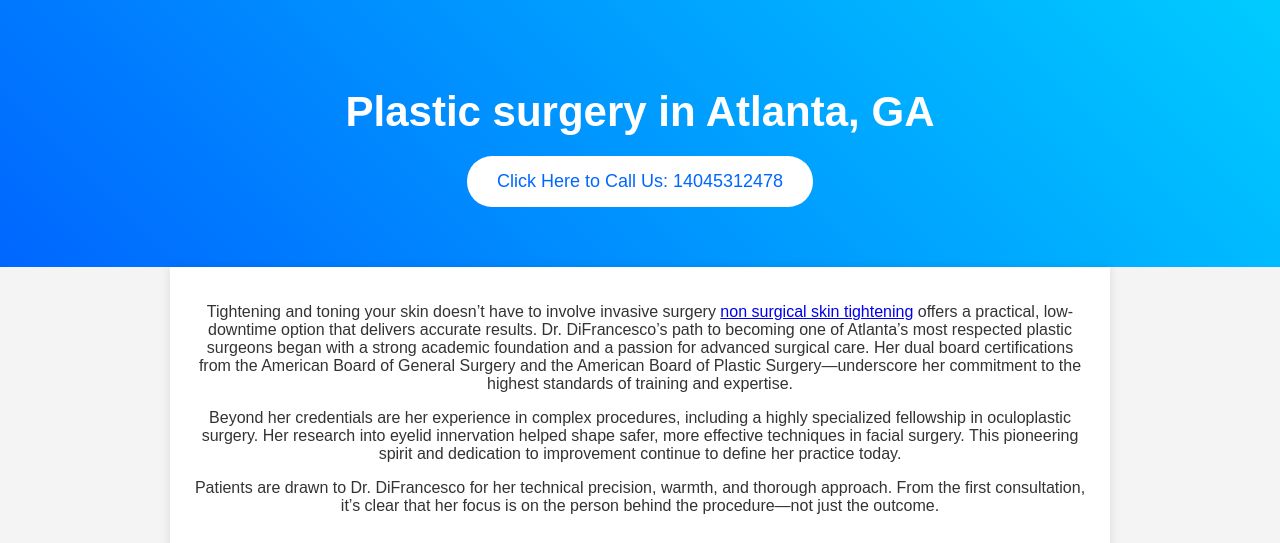
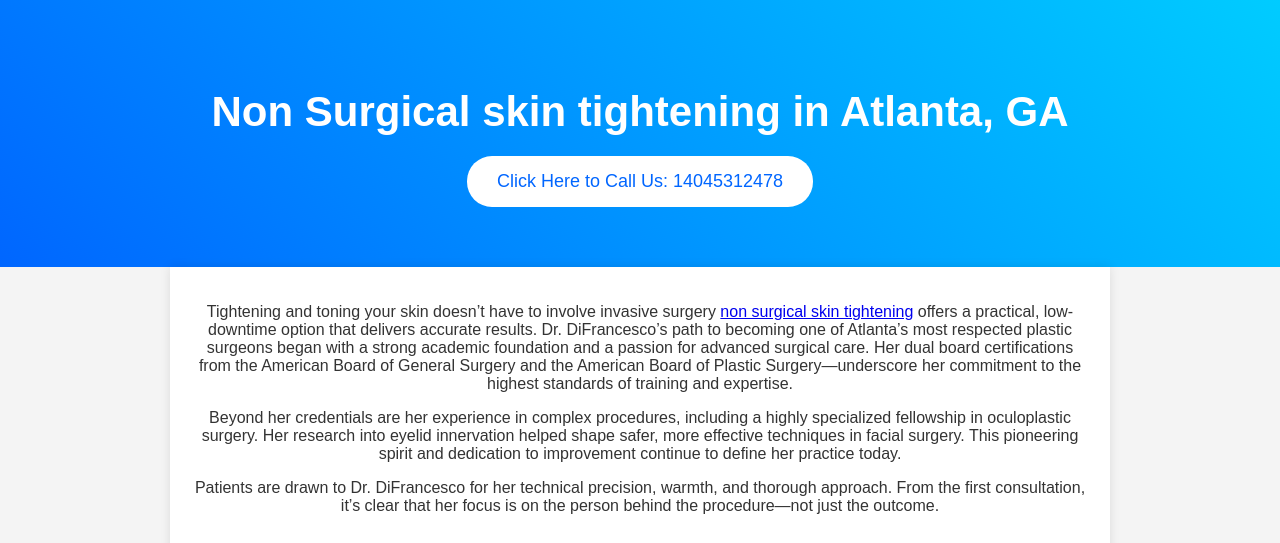
Before and after one commit to DiFrancesco-PlasticSurgery/DiFrancesco-Plastic-Surgery, a plain HTML site: page index.html in a window 1280 px wide. Shown: the top 543 px of the page. Drawn offline with Linux system fonts and the light colour scheme.

Commit message:
Update index.html

```diff
--- a/index.html
+++ b/index.html
@@ -6,8 +6,8 @@
     <meta http-equiv="Content-Type" content="text/html; charset=utf-8">
     <meta name="description" content="With a reputation for excellence, an artistic eye, and double-board certification, Dr. DiFrancesco blends the science of medicine with the art of aesthetics." />
     <meta name="keywords" content="Plastic surgery, Non surgical skin tightening, Breast augmentation" />
-    <meta property="og:title" content="Plastic surgery in Atlanta, GA" />
-    <title>Plastic surgery in Atlanta, GA</title>
+    <meta property="og:title" content="Non Surgical skin tightening in Atlanta, GA" />
+    <title>Non Surgical skin tightening in Atlanta, GA</title>
     <style>
         body {
             font-family: Arial, sans-serif;
@@ -62,7 +62,7 @@
 
     <!-- Hero Section -->
     <div class="hero">
-        <h1>Plastic surgery in Atlanta, GA</h1>
+        <h1>Non Surgical skin tightening in Atlanta, GA</h1>
         <button onclick="window.location.href='tel:+114045312478'">Click Here to Call Us: 14045312478</button>
     </div>
 
```
